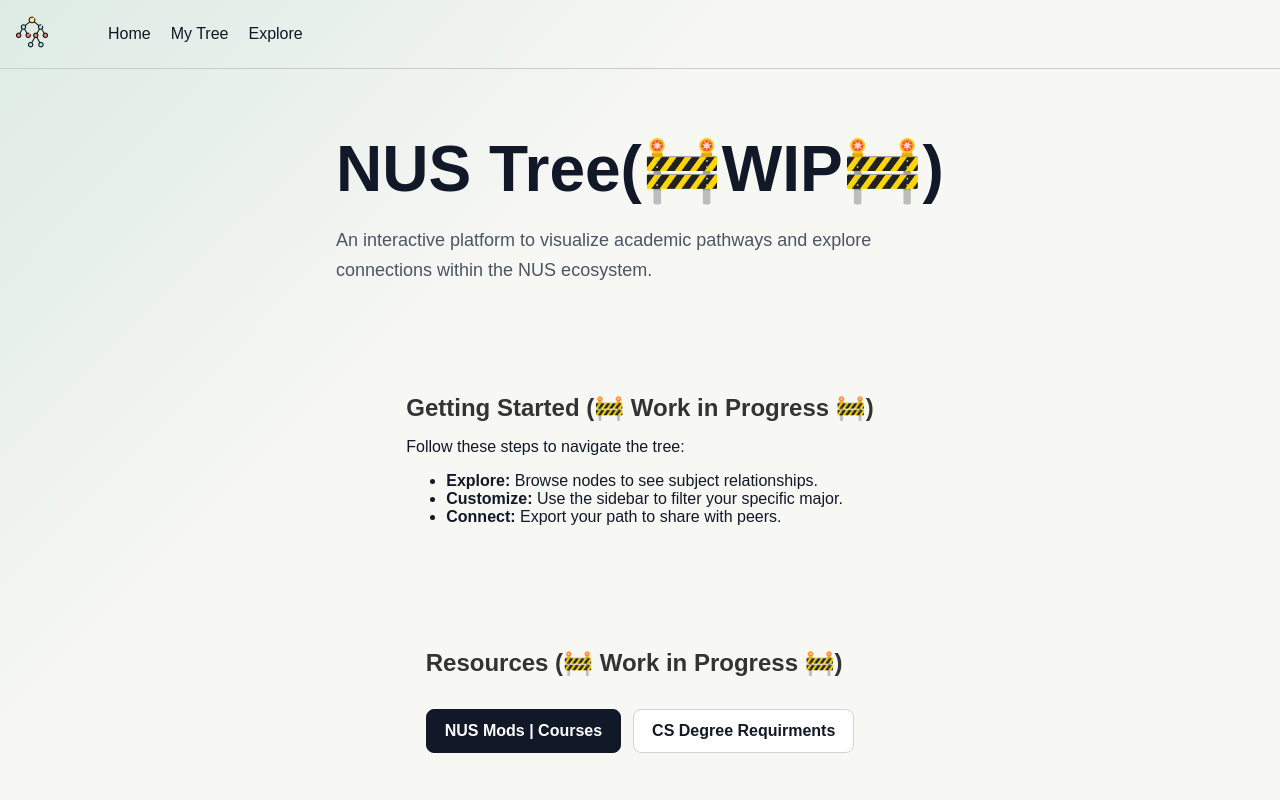
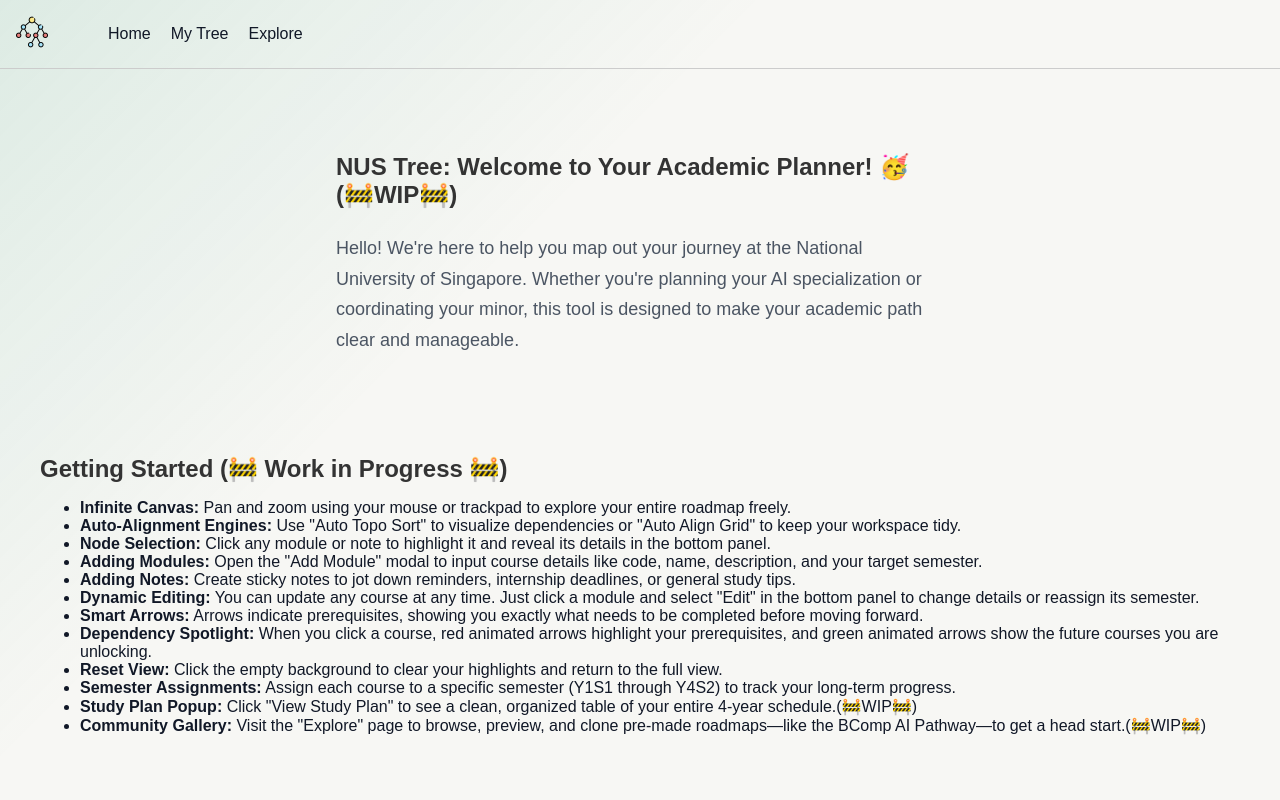
Before and after one commit to arav31/NUS-Tree, a Next.js app: page / in a window 1280 px wide. Shown: the top 800 px of the page. Built offline with nearby package versions, Linux system fonts and the light colour scheme.

Commit message:
Added basic getting started info and cleand up the code a bit

```diff
--- a/app/page.js
+++ b/app/page.js
@@ -3,20 +3,28 @@
     <main className="page">
       {/* 1. Overview Section */}
       <section className="intro">
-        <h1>NUS Tree(🚧WIP🚧)</h1>
+        <h2>NUS Tree: Welcome to Your Academic Planner! 🥳 (🚧WIP🚧)</h2>
         <p className="summary">
-          An interactive platform to visualize academic pathways and explore connections within the NUS ecosystem.
+          Hello! We're here to help you map out your journey at the National University of Singapore. Whether you're planning your AI specialization or coordinating your minor, this tool is designed to make your academic path clear and manageable.
         </p>
       </section>
 
       {/* 2. Getting Started Section */}
       <section className="guide">
         <h2>Getting Started (🚧 Work in Progress 🚧)</h2>
-        <p>Follow these steps to navigate the tree:</p>
         <ul>
-          <li><strong>Explore:</strong> Browse nodes to see subject relationships.</li>
-          <li><strong>Customize:</strong> Use the sidebar to filter your specific major.</li>
-          <li><strong>Connect:</strong> Export your path to share with peers.</li>
+          <li><strong>Infinite Canvas:</strong> Pan and zoom using your mouse or trackpad to explore your entire roadmap freely.</li>
+          <li><strong>Auto-Alignment Engines:</strong> Use "Auto Topo Sort" to visualize dependencies or "Auto Align Grid" to keep your workspace tidy.</li>
+          <li><strong>Node Selection:</strong> Click any module or note to highlight it and reveal its details in the bottom panel.</li>
+          <li><strong>Adding Modules:</strong> Open the "Add Module" modal to input course details like code, name, description, and your target semester.</li>
+          <li><strong>Adding Notes:</strong> Create sticky notes to jot down reminders, internship deadlines, or general study tips.</li>
+          <li><strong>Dynamic Editing:</strong> You can update any course at any time. Just click a module and select "Edit" in the bottom panel to change details or reassign its semester.</li>
+          <li><strong>Smart Arrows:</strong> Arrows indicate prerequisites, showing you exactly what needs to be completed before moving forward.</li>
+          <li><strong>Dependency Spotlight:</strong> When you click a course, red animated arrows highlight your prerequisites, and green animated arrows show the future courses you are unlocking.</li>
+          <li><strong>Reset View:</strong> Click the empty background to clear your highlights and return to the full view.</li>
+          <li><strong>Semester Assignments:</strong> Assign each course to a specific semester (Y1S1 through Y4S2) to track your long-term progress.</li>
+          <li><strong>Study Plan Popup:</strong> Click "View Study Plan" to see a clean, organized table of your entire 4-year schedule.(🚧WIP🚧)</li>
+          <li><strong>Community Gallery:</strong> Visit the "Explore" page to browse, preview, and clone pre-made roadmaps—like the BComp AI Pathway—to get a head start.(🚧WIP🚧)</li>
         </ul>
       </section>
 
--- a/components/AddCourseModal.js
+++ b/components/AddCourseModal.js
@@ -13,7 +13,7 @@
       code: formData.get('code'),
       name: formData.get('name'),
       color: formData.get('color'),
-      description: formData.get('description'), // Captured new field
+      description: formData.get('description'),
       prereqs: prereqs
     });
   };
@@ -27,10 +27,9 @@
       <div style={{
         background: 'white', padding: '24px', borderRadius: '12px',
         width: '380px', boxShadow: '0 10px 25px rgba(0,0,0,0.2)',
-        position: 'relative' // Required for absolute positioning of X button
+        position: 'relative'
       }}>
 
-        {/* Top Right Close Button */}
         <button
           type="button"
           onClick={onClose}
@@ -57,7 +56,6 @@
             <input name="name" placeholder="Introduction to AI and ML" style={{ width: '100%', padding: '8px', borderRadius: '4px', border: '1px solid #ccc' }} />
           </div>
 
-          {/* New Description Field */}
           <div>
             <label style={{ display: 'block', fontSize: '0.85rem', fontWeight: '600', marginBottom: '4px' }}>Description (Optional)</label>
             <textarea
```
Also changed, not shown: app/Tree/page.js (+8 -27 lines).
